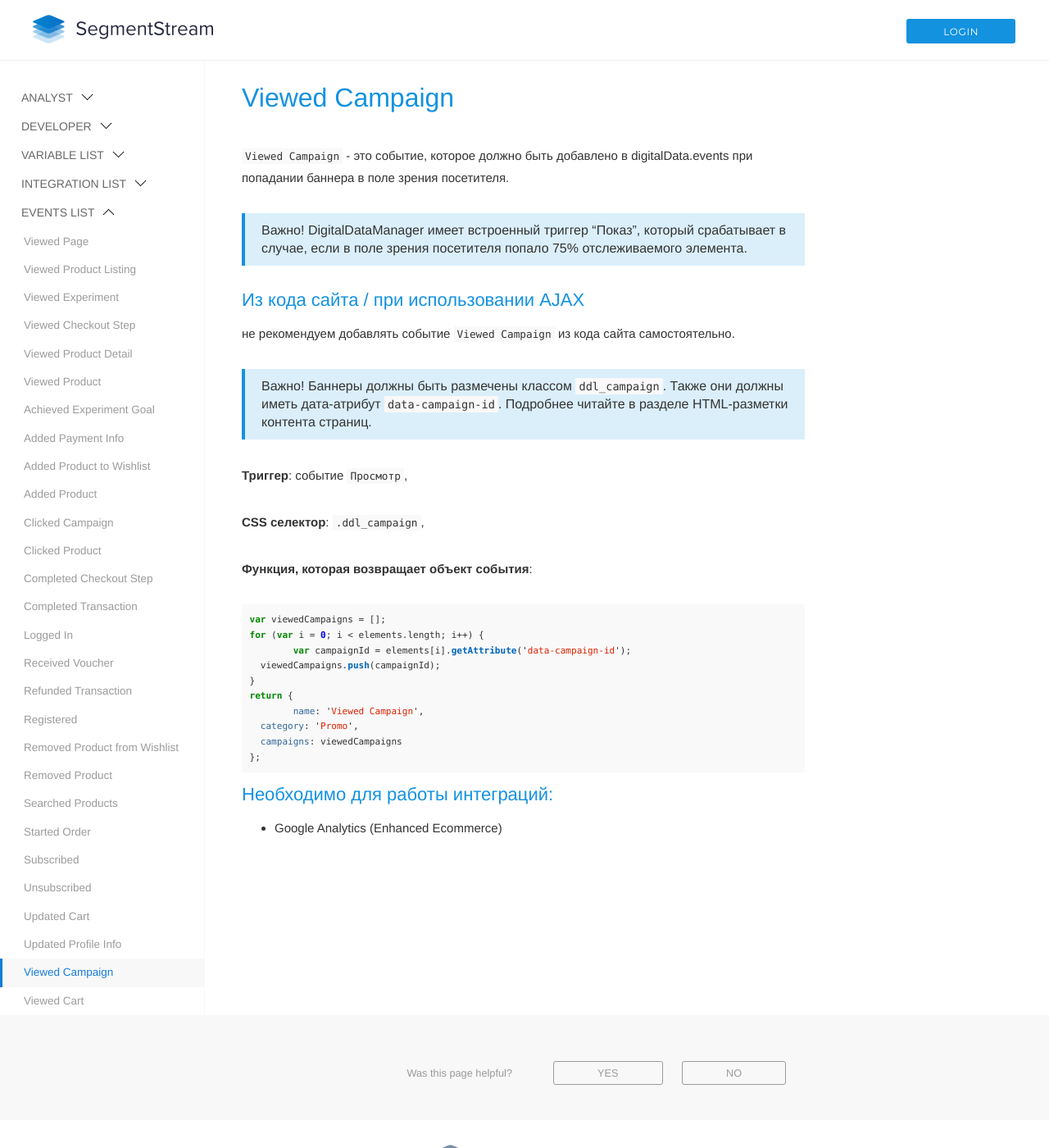
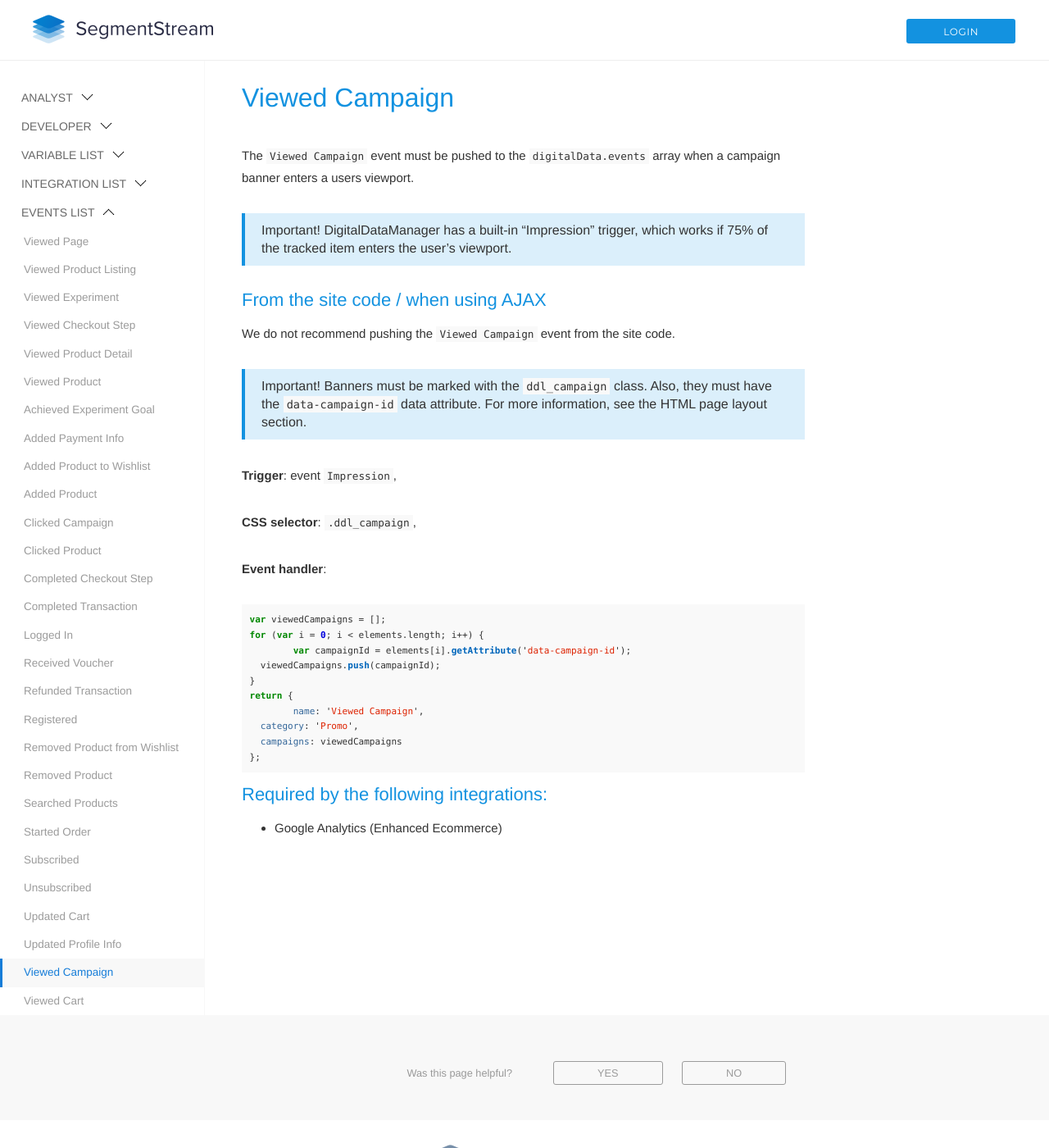
Before and after one commit to segmentstream-com/segmentstream-com.github.io, a Jekyll site: the page built from _docs/events/viewed-campaign.md, in a window 1280 px wide and 1400 px high. Shown: the whole window at 82% size. Built offline with Jekyll 4.4.1, drawn with Linux system fonts in a browser that asks for light colours; nearby versions of some CDN libraries.

Commit message:
viewed campaign

````diff
--- a/_docs/events/viewed-campaign.md
+++ b/_docs/events/viewed-campaign.md
@@ -2,22 +2,21 @@
 layout: page
 section: events
 title: "Viewed Campaign"
-date: 2017-08-16 12:00:00
 order: 2
 ---
-`Viewed Campaign` - это событие, которое должно быть добавлено в digitalData.events при попадании баннера в поле зрения посетителя.
->Важно! DigitalDataManager имеет встроенный триггер "Показ", который срабатывает в случае, если в поле зрения посетителя попало 75% отслеживаемого элемента.
+The `Viewed Campaign` event must be pushed to the `digitalData.events` array when a campaign banner enters a users viewport.
+>Important! DigitalDataManager has a built-in "Impression" trigger, which works if 75% of the tracked item enters the user's viewport.
 
-#### Из кода сайта / при использовании AJAX
-не рекомендуем добавлять событие `Viewed Campaign` из кода сайта самостоятельно.
+#### From the site code / when using AJAX
+We do not recommend pushing the `Viewed Campaign` event from the site code.
 
->Важно! Баннеры должны быть размечены классом `ddl_campaign`. Также они должны иметь дата-атрибут `data-campaign-id`. Подробнее читайте в разделе HTML-разметки контента страниц.
+>Important! Banners must be marked with the `ddl_campaign` class. Also, they must have the `data-campaign-id` data attribute. For more information, see the HTML page layout section.
 
-**Триггер**: событие `Просмотр`,
+**Trigger**: event `Impression`,
 
-**CSS селектор**: `.ddl_campaign`,
+**CSS selector**: `.ddl_campaign`,
 
-**Функция, которая возвращает объект события**:
+**Event handler**:
 ```javascript
 var viewedCampaigns = [];
 for (var i = 0; i < elements.length; i++) {
@@ -31,5 +30,5 @@ return {
 };
 ```
 
-#### Необходимо для работы интеграций:
+#### Required by the following integrations:
 * Google Analytics (Enhanced Ecommerce)
````
